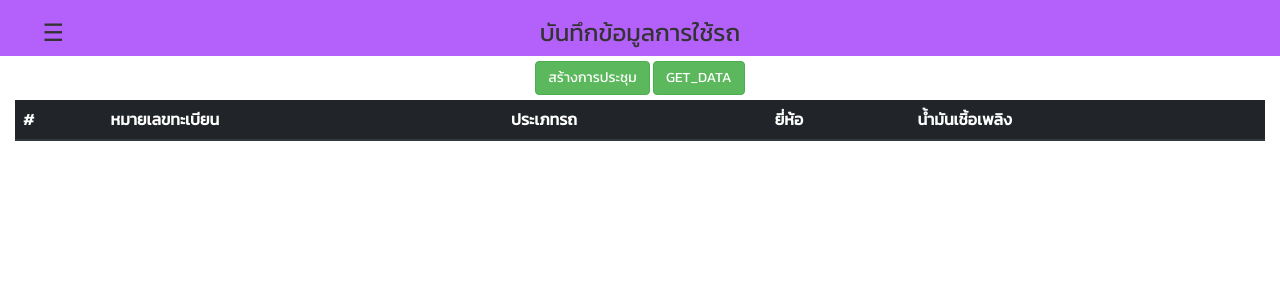
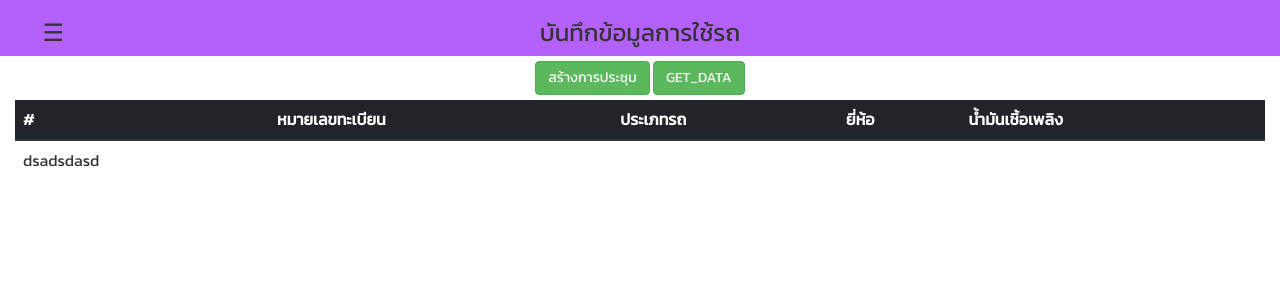
Before and after one commit to tueseed/car, a PHP site: page / in a window 1280 px wide. Shown: the top 300 px of the page. Run offline with PHP 8.4, Linux system fonts and the light colour scheme; data that the repository does not hold is empty; a stand-in replaces the project's code that opens the database connection.

Commit message:
Add files via upload

```diff
--- a/index.php
+++ b/index.php
@@ -302,7 +302,9 @@
 								</tr>
 							</thead>
 							<tbody>
-
+								<tr>
+									<td>dsadsdasd</td>
+								</tr>
 							</tbody>
 						</table>
 					</div>
```
